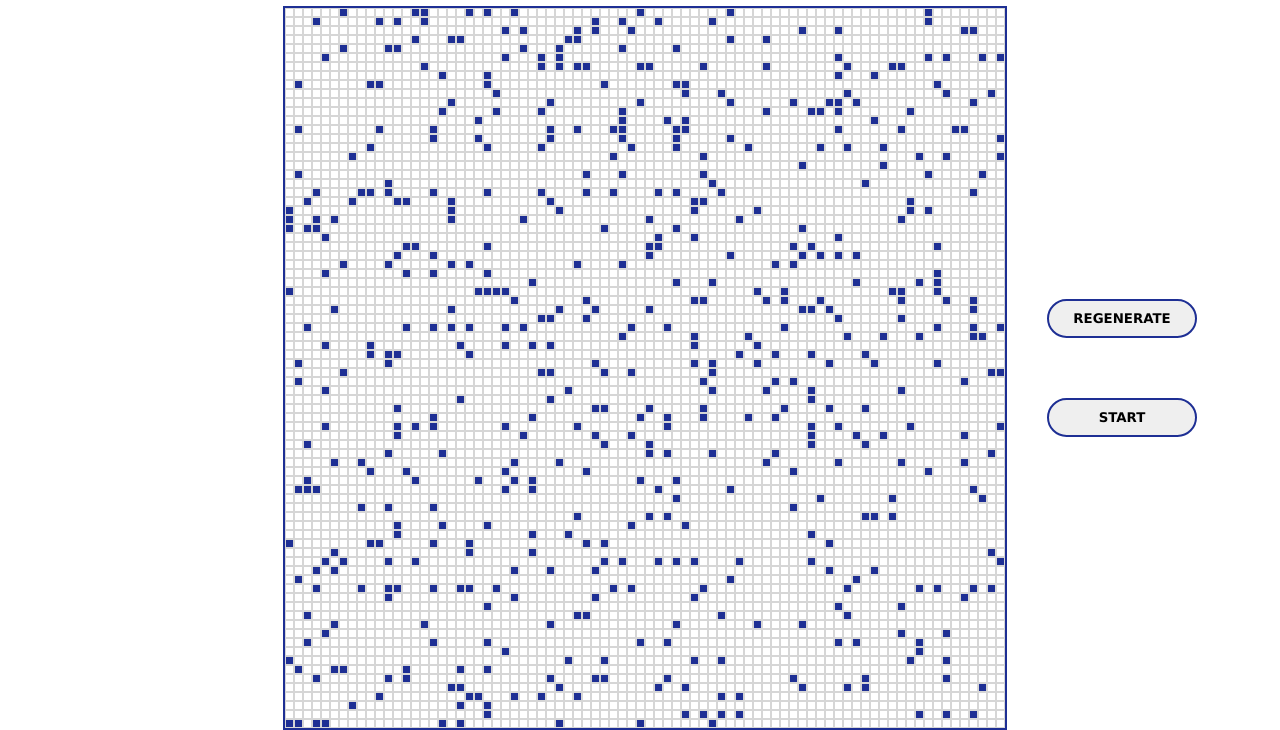
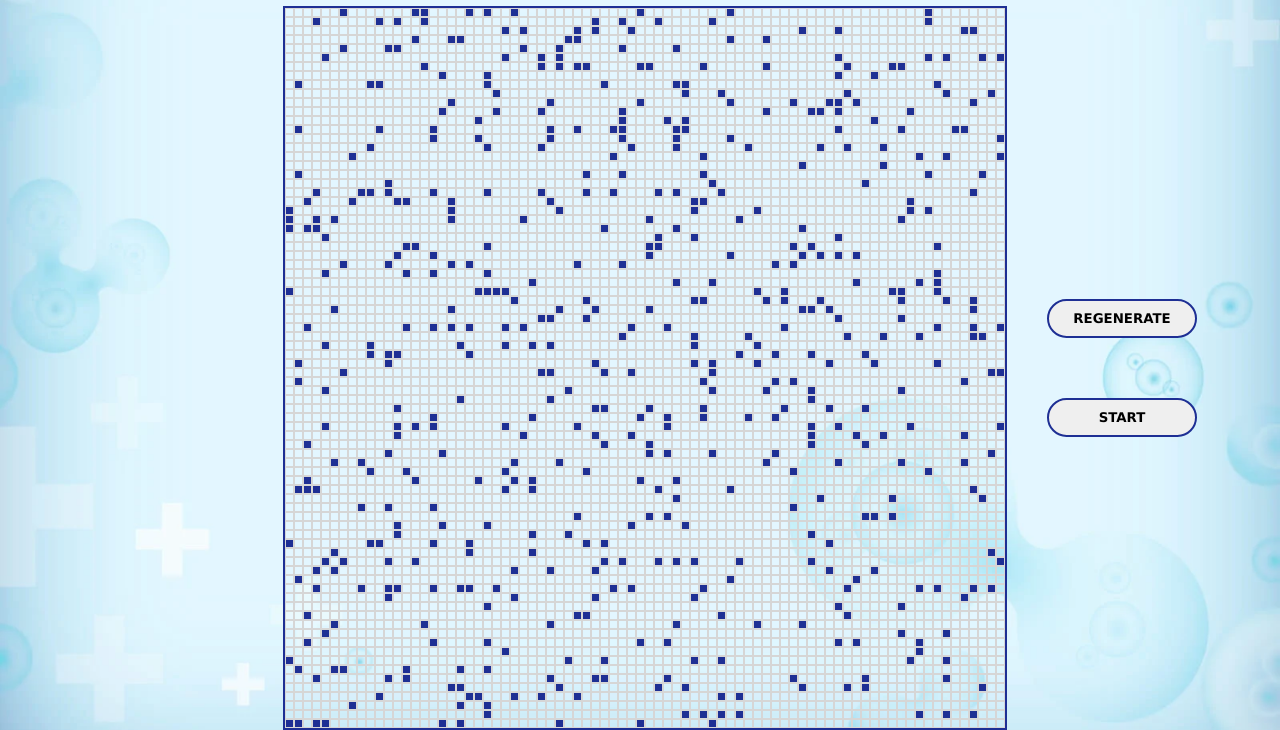
Before and after one commit to Sergi-CM/202301-w2chwe-sergi-casquero, a website built with Parcel: page src/index.html in a window 1280 px wide. Shown: the part 125-855 px from the top of the page. Built offline with nearby package versions, Linux system fonts and the light colour scheme.

Commit message:
add background image

```diff
--- a/src/sass/style.scss
+++ b/src/sass/style.scss
@@ -2,7 +2,10 @@
 @use "./variables/variables";
 
 body {
-  background-color: variables.$color-background;
+  background-image: url(../assets/background.webp);
+  background-size: cover;
+  background-position: center;
+  background-repeat: no-repeat;
   display: flex;
   flex-direction: column;
   align-items: center;
```
Also changed, not shown: src/assets/background.webp (added).
